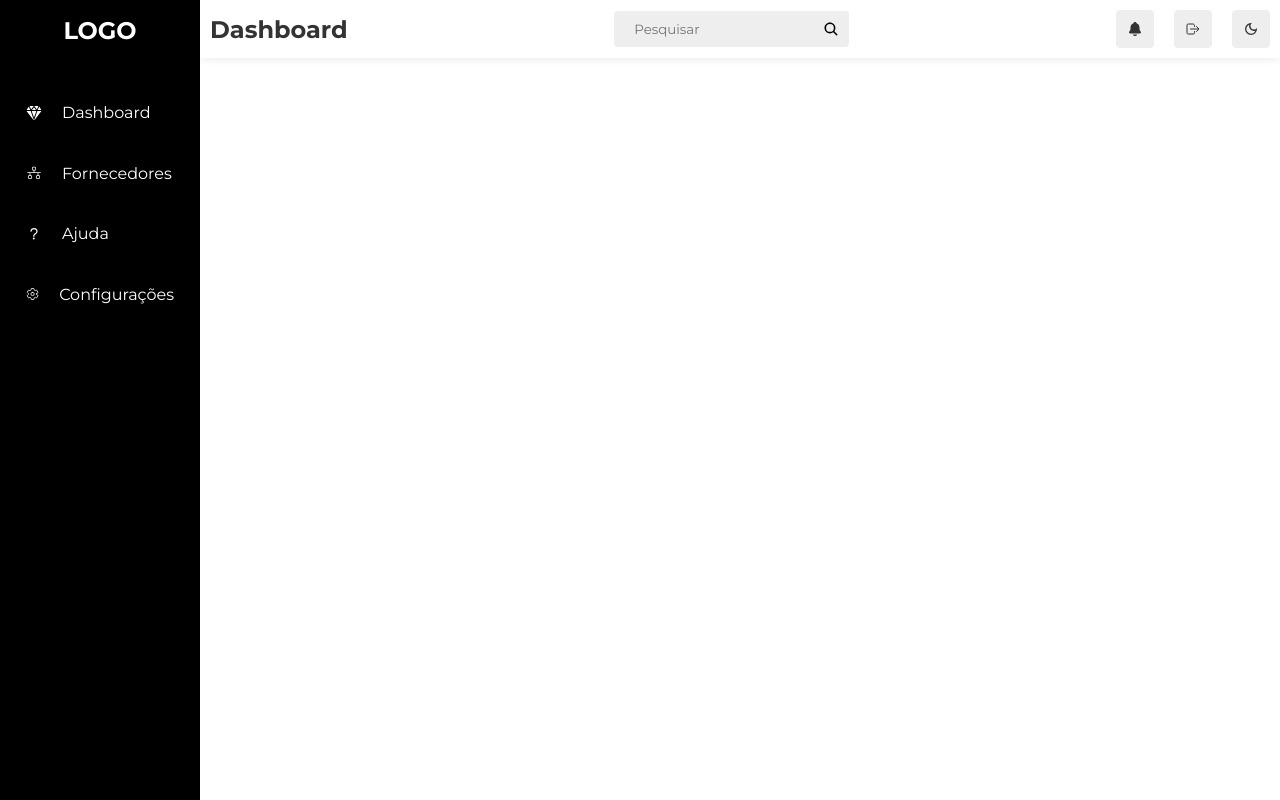
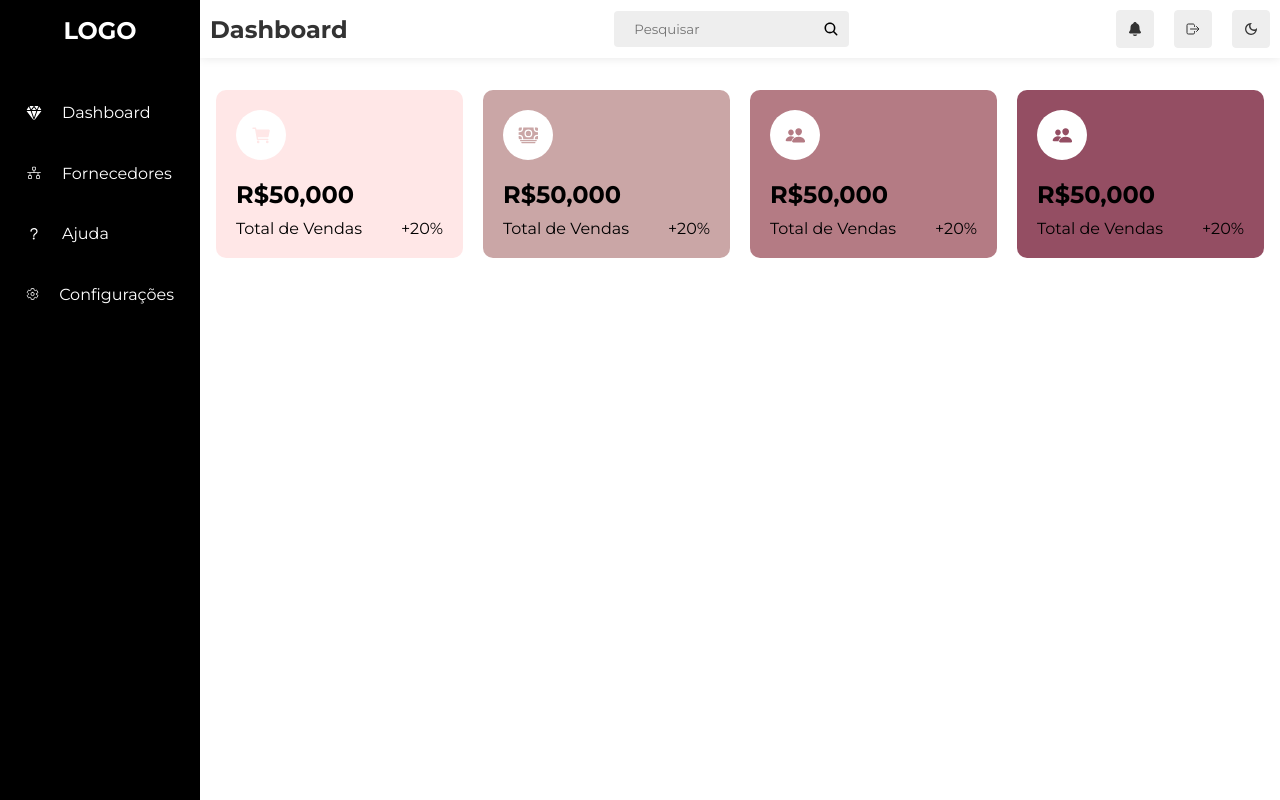
Before and after one commit to matheusduartedevs/dashboard, a React (Vite) app: page / in a window 1280 px wide. Built offline with nearby package versions, Linux system fonts and the light colour scheme.

Commit message:
feat: implementação do componente CardList e mapeando os cards

```diff
--- a/src/App.jsx
+++ b/src/App.jsx
@@ -1,5 +1,7 @@
 import "./App.css";
+import CardList from "./components/CardList/CardList";
 import Container from "./components/Container/Container";
+import Content from "./components/Container/Content";
 import Header from "./components/Header/Header";
 import Sidebar from "./components/Sidebar/Sidebar";
 
@@ -9,6 +11,9 @@ const App = () => {
       <Sidebar />
       <Container>
         <Header />
+        <Content>
+          <CardList />
+        </Content>
       </Container>
     </div>
   );
--- /dev/null
+++ b/src/components/CardList/CardList.css
@@ -0,0 +1,5 @@
+.card-list {
+  display: flex;
+  gap: 20px;
+  flex-wrap: wrap;
+}
--- /dev/null
+++ b/src/components/CardList/CardList.jsx
@@ -0,0 +1,46 @@
+import { IoCart, IoCash, IoPeople } from "react-icons/io5";
+import Card from "../Card/Card";
+import './CardList.css'
+
+const CardList = () => {
+  const mockData = {
+    sales: {
+      title: "Total de Vendas",
+      amount: "R$30,500",
+      growth: "+39%",
+      icon: <IoCart />,
+      backgroundColor: "#FFE7E7",
+    },
+    expenses: {
+      title: "Total de Gastos",
+      amount: "R$10,250",
+      growth: "-13%",
+      icon: <IoCash />,
+      backgroundColor: "#CAA6A6",
+    },
+    users: {
+      title: "Total de Usuários",
+      amount: "5,143",
+      growth: "+4%",
+      icon: <IoPeople />,
+      backgroundColor: "#B47B84",
+    },
+    newUsers: {
+      title: "Novos Usuários",
+      amount: "200",
+      growth: "+60%",
+      icon: <IoPeople />,
+      backgroundColor: "#944E63",
+    },
+  };
+
+  return (
+    <div className="card-list">
+      {Object.keys(mockData).map((item, index) => (
+        <Card key={index} data={mockData[item]} />
+      ))}
+    </div>
+  );
+};
+
+export default CardList;
```
